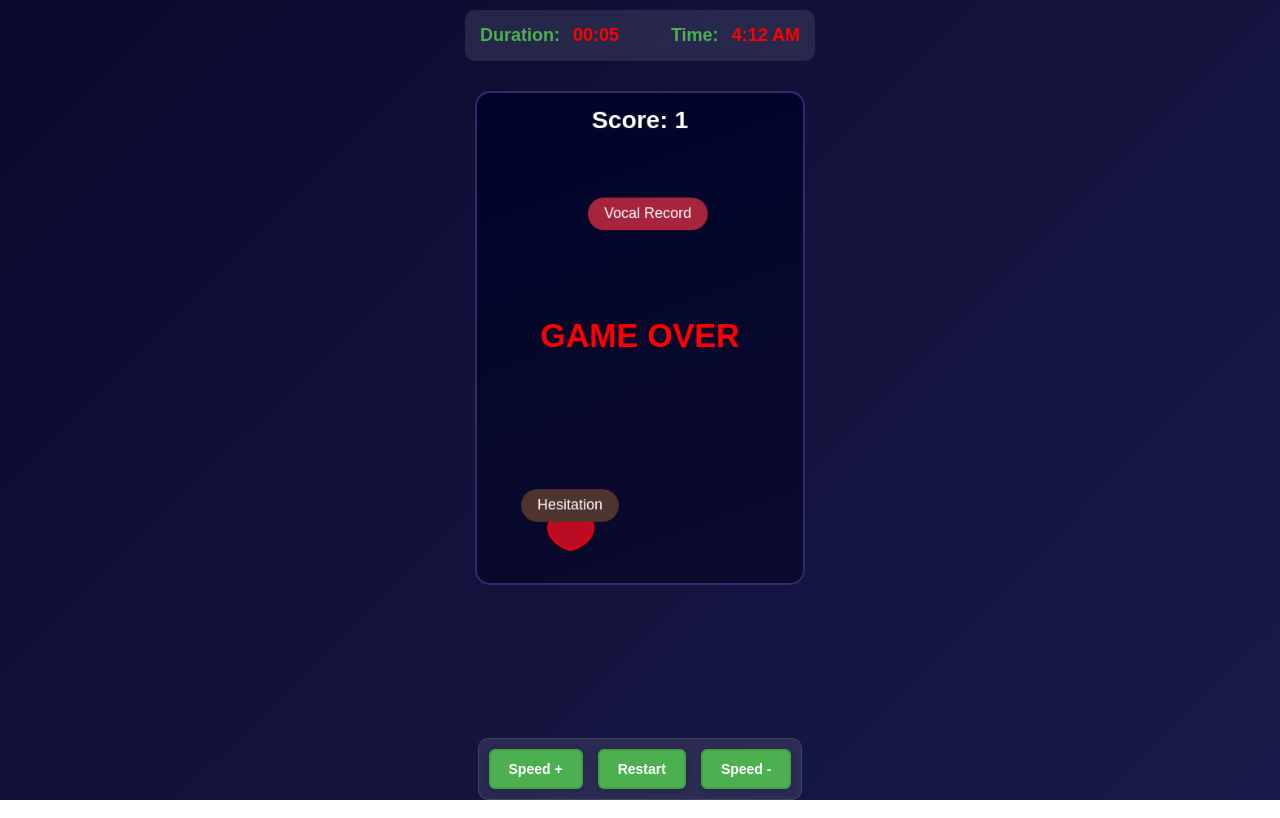
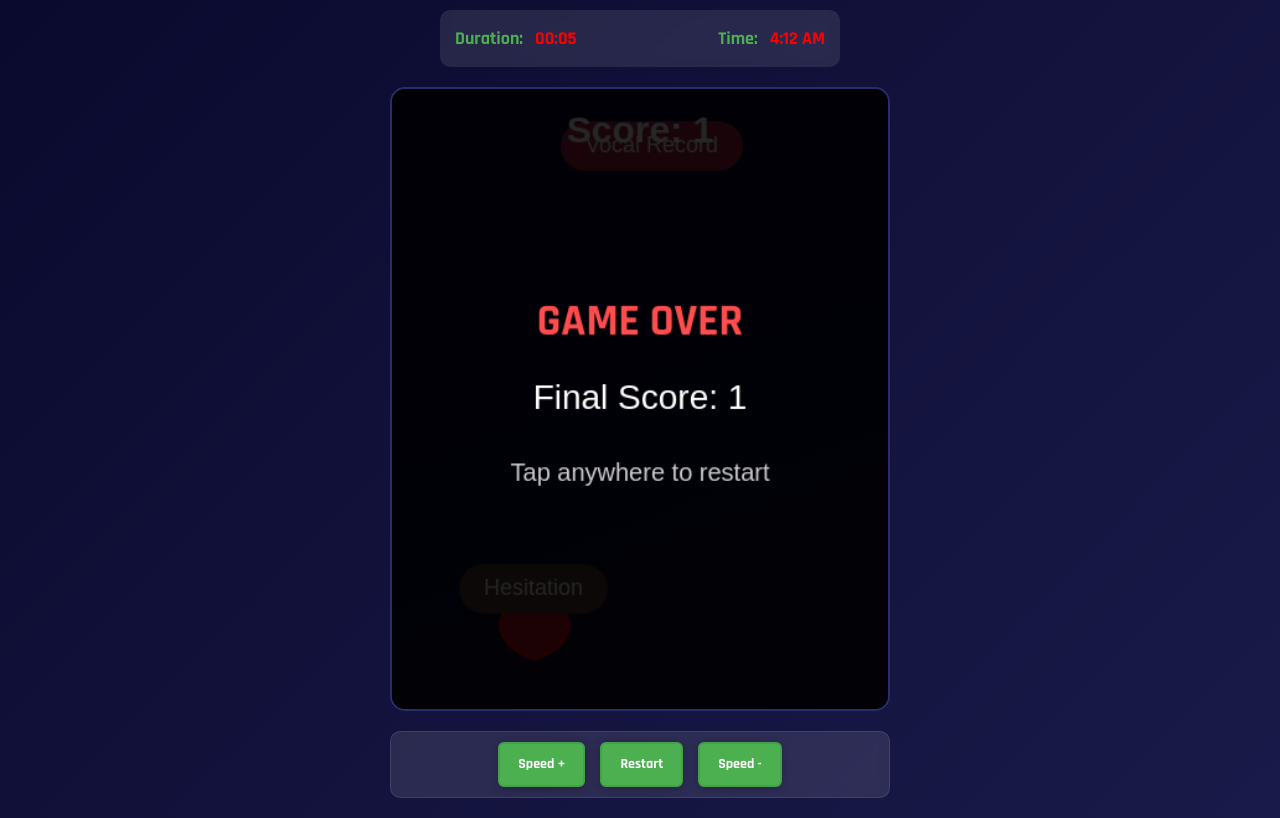
Before and after one commit to PrimeSoftLab/HeroBoost, a plain HTML site: page index.html in a window 1280 px wide. Drawn offline with nearby package versions, Linux system fonts and the light colour scheme.

Commit message:
Update index.html

```diff
--- a/index.html
+++ b/index.html
@@ -3,6 +3,13 @@
 <head>
   <meta charset="UTF-8" />
   <title>Feed your Soul</title>
+  <!-- Added these lines -->
+<meta name="viewport" content="width=device-width, initial-scale=1.0">
+<link href="https://cdn.jsdelivr.net/npm/bootstrap@5.3.0/dist/css/bootstrap.min.css" rel="stylesheet">
+<link href="https://fonts.googleapis.com/css2?family=Rajdhani:wght@400;500;600;700&display=swap" rel="stylesheet">
+
+<!-- At the bottom before </body> -->
+<script src="https://cdn.jsdelivr.net/npm/bootstrap@5.3.0/dist/js/bootstrap.bundle.min.js"></script>
 <style>
 
     html, body {
@@ -11,9 +18,6 @@
       background: linear-gradient(135deg, #0a0a2e, #1a1a4a);
       color: #fff;
       font-family: 'Rajdhani', sans-serif;
-      display: flex;
-      flex-direction: column;
-      align-items: center;
       touch-action: none;
       min-height: 100vh;
       width: 100%;
@@ -26,28 +30,55 @@
       letter-spacing: 2px;
     }
 
+.main-container {
+  display: flex;
+  flex-direction: column;
+  align-items: center; /* Horizontally center canvas + controls */
+  justify-content: center;
+  margin: 0 auto;
+  width: 100%;
+  max-width: 550px; /* Match the larger canvas size for desktop */
+}
+
+
+/* NEW VERSION */
 canvas {
   background: linear-gradient(160deg, #000428 0%, #0a0a2e 100%);
-      margin: 20px 0;
+  margin: 20px auto;
   border: 2px solid #2c2c6b;
   border-radius: 15px;
   touch-action: none;
-      max-width: 400px;
-      height: 490px;
+  display: block;
+  width: 100%;
+  max-width: 500px;
+  height: 78vh;
+  max-height: 680px;
 }
 
+
+/* Desktop view: increase canvas size */
+@media (min-width: 768px) {
+  #canvas {
+    max-width: 500px;
+  }
+}
 
 
 .controls {
   display: flex;
+  justify-content: center;
   gap: 15px;
-      margin-top: auto;
+  margin: 20px auto; /* <-- this centers the entire block */
   padding: 10px;
   background: rgba(255, 255, 255, 0.1);
   backdrop-filter: blur(5px);
   border-radius: 10px;
   border: 1px solid rgba(255, 255, 255, 0.1);
+  width: 100%;
+  max-width: 500px;
 }
+
+
 
     button {
       padding: 10px 18px;
@@ -75,42 +106,69 @@
 
 #info {
   display: flex;
-      justify-content: space-between;
-      width: 320px;
+  flex-wrap: wrap;
+  justify-content: center;
+  align-items: center;
+  gap: 20px;
+  width: 100%;
+  max-width: 400px;
   font-size: 18px;
   font-weight: bold;
   padding: 15px;
-      margin: 10px 0;
+  margin: 10px auto; /* Center it horizontally */
   background: rgba(255, 255, 255, 0.1);
   border-radius: 10px;
   backdrop-filter: blur(5px);
+  text-align: center;
 }
 
     #info div span:first-child {
       color: #4CAF50;
       margin-right: 8px;
     }
+
+/* Made info div responsive */
+#info {
+  width: 100%; /* Was 320px */
+  max-width: 400px; /* Limits expansion on large screens */
+}
+
+/* Added mobile styles */
+@media (max-width: 576px) {
+  h1 { font-size: 2em; }
+  #info { font-size: 16px; padding: 10px; }
+  button { padding: 8px 12px; font-size: 13px; }
+}
+
 </style>
 </head>
 <body>
-  <div id="info" style="display: flex; justify-content: space-between; width: 320px; color: red; font-size: 18px; font-weight: bold;">
+    <!-- ▼ Add this container structure ▼ -->
+  <div class="game-container container-fluid">
+    <div class="row justify-content-center">
+      <div class="col-12 col-md-8 col-lg-6 text-center">
+
+  <div id="info" style="display: flex; justify-content: space-between; color: red; font-size: 18px; font-weight: bold;">
   <div><span>Duration:</span> <span id="playDuration">00:00</span></div>
   <div><span>Time:</span> <span id="currentTime">:</span></div>
 </div>
 
-  <canvas id="game" width="400" height="600"></canvas>
-
-
+<!-- Wrapped canvas in a div -->
+<div class="canvas-wrapper" style="position: relative;">
+  <canvas id="game"></canvas>
+</div>
 
   <div class="controls">
     <button onclick="increaseSpeed()">Speed + </button>
 
-    <button onclick="restartGame()">Restart</button>
+  <button id="restartBtn">Restart</button>
 
     <button onclick="decreaseSpeed()">Speed - </button>
   </div>
+   </div>
+    </div>
+     </div>
 <script>
-
 let startTime = Date.now();
 
 function pad(num) {
@@ -131,7 +189,7 @@ function updateTimeInfo() {
   let hours = date.getHours();
   const ampm = hours >= 12 ? 'PM' : 'AM';
   hours = hours % 12;
-  hours = hours ? hours : 12; // the hour '0' should be '12'
+  hours = hours ? hours : 12;
   const mins = pad(date.getMinutes());
   document.getElementById("currentTime").textContent = `${hours}:${mins} ${ampm}`;
 }
@@ -141,6 +199,24 @@ updateTimeInfo(); // initial call
 
 const canvas = document.getElementById("game");
 const ctx = canvas.getContext("2d");
+
+// Set initial canvas dimensions
+function resizeCanvas() {
+  if (window.innerWidth >= 768) { // Desktop
+    canvas.width = 400;
+    canvas.height = 500;
+  } else { // Mobile
+    canvas.width = Math.min(400, window.innerWidth - 40);
+    canvas.height = window.innerHeight * 0.7;
+  }
+}
+
+// Call on load and resize
+window.addEventListener('load', resizeCanvas);
+window.addEventListener('resize', resizeCanvas);
+
+// Initialize canvas before starting game
+resizeCanvas();
 
 let carX = 100;
 let targetCarX = 100;
@@ -153,8 +229,7 @@ const baseBlockHeight = 40;
 const padding = 20;
 let speed = 3;
 
-
-// Habit lists (merged and deduplicated)
+// Habit lists
 const badHabits = [
   "Laziness", "Distraction", "Procrastination", "Slang Language", "Negativity", "Non Hygiene", "Negative Thoughts",
   "Scrolling", "Overthinking", "Comparison", "Self-Doubt", "Over Analysis",
@@ -181,7 +256,6 @@ const badHabits = [
    "Early Upsate", "Poor reasoning", "Poor Planning",
   "Closed-mindedness", "Political bias", "Overextension"
 ];
-
 
 const goodHabits = [
   "Focus", "Exercise", "Early Rise", "Fearless", "1M+", "1B+", "$500", "$1k", "Productivity", "Energetic", "Smart", "Reflection", "Calmness",
@@ -214,9 +288,11 @@ const goodHabits = [
 "Math", "Deep thought", "Deep work", "Deep Focus", "Open mind", "Math skills", "Intelligent",
   "Scientific method", "Romantic", "Scientific thought"
 ];
+
 // Color scheme
-const BAD_COLOR = "#4E342E"; // Dark red
+const BAD_COLOR = "#4E342E";
 const GOOD_COLOR = "#A6243C";
+
 function getTextColor(bgColor) {
   const color = bgColor.replace('#', '');
   const r = parseInt(color.substr(0, 2), 16);
@@ -243,14 +319,13 @@ function drawHabitBlock(obs) {
   ctx.fillText(obs.name, obs.x + blockWidth / 2, obs.y + baseBlockHeight / 2);
 }
 
-// IN THE drawCar() FUNCTION - REPLACE WITH THIS
 function drawCar() {
   const heartX = carX + carRadius;
-  const heartY = canvas.height - baseBlockHeight - carRadius * 3; // Adjusted vertical position
-  const size = carRadius * 2; // Reduced heart size
+  const heartY = canvas.height - baseBlockHeight - carRadius * 3;
+  const size = carRadius * 2;
   const widen = 0.8;
 
-  // Draw heart background first
+  // Draw heart background
   ctx.fillStyle = "#8B0000";
   ctx.beginPath();
   ctx.moveTo(heartX, heartY + size / 4);
@@ -285,13 +360,13 @@ function drawCar() {
   ctx.clip();
 
   // Draw animated wave
-  ctx.fillStyle = "rgba(220, 20, 60, 0.6)"; // Increased opacity
+  ctx.fillStyle = "rgba(220, 20, 60, 0.6)";
   ctx.beginPath();
   ctx.moveTo(0, canvas.height);
 
-  const waveHeight = 12; // Increased wave height
-  const waveLength = 40; // Reduced wavelength
-  const yOffset = heartY + Math.sin(heartTime / 40) * 10; // More dramatic movement
+  const waveHeight = 12;
+  const waveLength = 40;
+  const yOffset = heartY + Math.sin(heartTime / 40) * 10;
 
   for (let x = 0; x <= canvas.width; x++) {
     const y = yOffset + Math.sin((x + heartTime) / waveLength) * waveHeight;
@@ -377,18 +452,33 @@ let lastSpawn = 0;
 
 function gameLoop(timestamp) {
   if (gameOver) {
-    ctx.fillStyle = "#ff0000";
-ctx.font = "bold 40px Arial";
+    // Dark overlay
+    ctx.fillStyle = "rgba(0, 0, 0, 0.85)";
+    ctx.fillRect(0, 0, canvas.width, canvas.height);
+
+    // Game over text
+    ctx.fillStyle = "#FF4D4D";
+    ctx.font = "bold 36px 'Rajdhani', sans-serif";
     ctx.textAlign = "center";
     ctx.textBaseline = "middle";
-ctx.fillText("GAME OVER", canvas.width / 2, canvas.height / 2);
+    ctx.fillText("GAME OVER", canvas.width / 2, canvas.height / 2 - 60);
+
+    // Final score
+    ctx.fillStyle = "#FFFFFF";
+    ctx.font = "28px 'Rajdhani', sans-serif";
+    ctx.fillText(`Final Score: ${score}`, canvas.width / 2, canvas.height / 2);
+
+    // Restart prompt
+    ctx.fillStyle = "rgba(255, 255, 255, 0.8)";
+    ctx.font = "20px 'Rajdhani', sans-serif";
+    ctx.fillText("Tap anywhere to restart", canvas.width / 2, canvas.height / 2 + 60);
     return;
   }
 
   ctx.clearRect(0, 0, canvas.width, canvas.height);
   carX += (targetCarX - carX) * 0.3;
   drawCar();
-  heartTime += 2; // Add this line
+  heartTime += 2;
 
   obstacles.forEach(obs => drawHabitBlock(obs));
   updateObstacles();
@@ -409,16 +499,38 @@ ctx.fillText("Score: " + score, canvas.width / 2, 20);
 }
 
 function restartGame() {
-  carX = 100;
-  targetCarX = 100;
-  obstacles = [];
-  gameOver = false;
-  score = 0;
-  spawnDelay = 2000;
-  lastSpawn = 0;
-  requestAnimationFrame(gameLoop);
+  carX = 100;            // Reset car position
+  targetCarX = 100;      // Reset target position (if used for smooth movement)
+  obstacles = [];        // Clear obstacles array
+  gameOver = false;      // Reset game over flag
+  score = 0;             // Reset score
+  speed = 3;             // Reset speed to initial value
+  spawnDelay = 2000;     // Reset obstacle spawn delay (milliseconds)
+  lastSpawn = 0;         // Reset last spawn time
+  startTime = Date.now(); // Reset game timer
+  requestAnimationFrame(gameLoop); // Restart the game loop
 }
 
+
+// Add this right after your restartGame() function
+document.getElementById('restartBtn').addEventListener('click', function(e) {
+  e.preventDefault();
+  restartGame();
+});
+
+// Add restart functionality
+canvas.addEventListener('click', function() {
+  if (gameOver) restartGame();
+});
+
+canvas.addEventListener('touchend', function(e) {
+  if (gameOver) {
+    e.preventDefault();
+    restartGame();
+  }
+});
+
+// Movement controls
 canvas.addEventListener("mousemove", function (e) {
   const rect = canvas.getBoundingClientRect();
   targetCarX = e.clientX - rect.left - carRadius;
@@ -442,7 +554,10 @@ function decreaseSpeed() {
   speedDisplay2.innerText = speed;
 }
 
+// Start the game
 restartGame();
 </script>
+<!-- At the bottom before </body> -->
+<script src="https://cdn.jsdelivr.net/npm/bootstrap@5.3.0/dist/js/bootstrap.bundle.min.js"></script>
 </body>
 </html>
```
Lines whose indentation alone changed are shown as unchanged.
